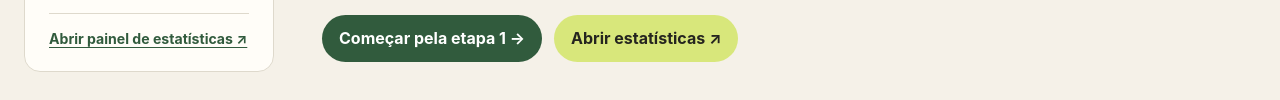
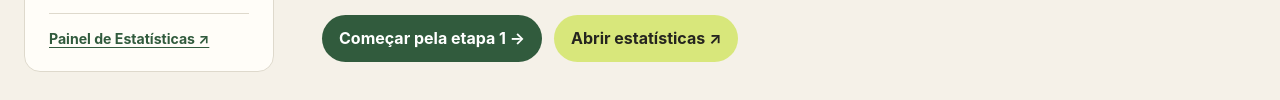
Before and after one commit to angeline1986/testecardapio, a plain HTML site: page public/tutorial.html in a window 1280 px wide. Shown: the part 481-581 px from the top of the page. Drawn offline with Linux system fonts and the light colour scheme.

Commit message:
docs: encurta link do painel de estatisticas

```diff
--- a/public/tutorial.html
+++ b/public/tutorial.html
@@ -127,7 +127,7 @@
           <a href="#acompanhar"><span class="nav-number">5</span> Ver estatísticas</a>
           <a href="#git"><span class="nav-number">6</span> Guardar no GitHub</a>
         </nav>
-        <a class="sidebar-link" href="/analytics">Abrir painel de estatísticas ↗</a>
+        <a class="sidebar-link" href="/analytics">Painel de Estatísticas ↗</a>
       </aside>
 
       <div class="guide-content">
```
